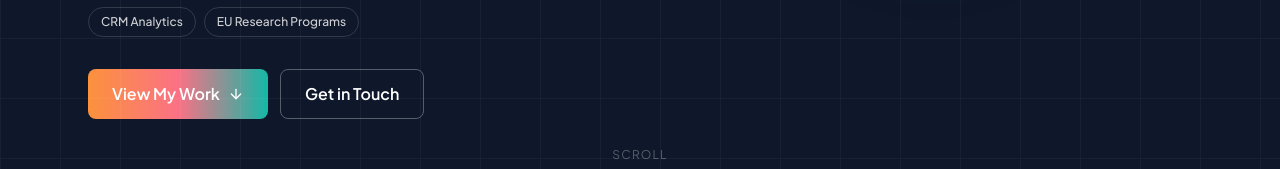
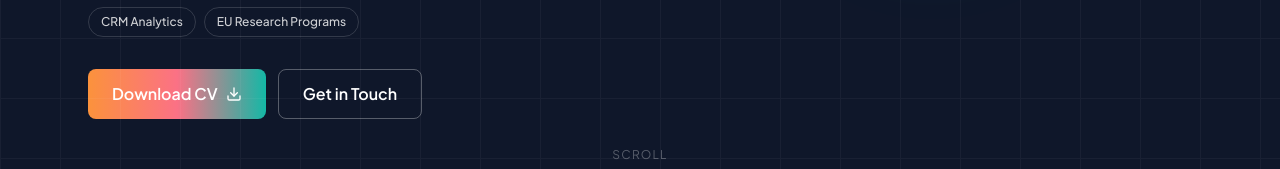
Before and after one commit to hamzeh-kizawi/Portofolio-Gourav-Batra, a React (Vite) app: page / in a window 1280 px wide. Shown: the part 581-750 px from the top of the page. Built offline with nearby package versions, Linux system fonts and the light colour scheme.

Commit message:
add MY CV

```diff
--- a/src/components/sections/Hero.jsx
+++ b/src/components/sections/Hero.jsx
@@ -1,5 +1,5 @@
 import { motion } from 'framer-motion'
-import { ArrowDown } from 'lucide-react'
+import { Download, ArrowDown } from 'lucide-react'
 import { fadeLeft, fadeRight, staggerContainer } from '@/constants/animations'
 import profilePic from '@/assets/images/me-suit-image.png'
 
@@ -88,15 +88,16 @@ export default function Hero({ theme }) {
             {/* CTAs */}
             <motion.div variants={fadeLeft} className="flex flex-wrap gap-3 pt-2">
               <a
-                href="#projects"
+                href="/CV_Gourav Batra.pdf"
+                download="CV_Gourav Batra.pdf"
                 className={`flex items-center gap-2 text-white font-semibold px-6 py-3 rounded-lg transition-all ${
                   isDark
                     ? 'bg-gradient-to-r from-blue-600 to-cyan-500 hover:shadow-[0_0_20px_rgba(59,130,246,0.4)]'
                     : 'bg-gradient-to-r from-orange-400 via-rose-400 to-teal-500 hover:opacity-90'
                 }`}
               >
-                View My Work
-                <ArrowDown className="w-4 h-4" />
+                Download CV
+                <Download className="w-4 h-4" />
               </a>
               <a
                 href="#contact"
```
Also changed, not shown: 2 other files (tests, documents, lock files or other folders).
